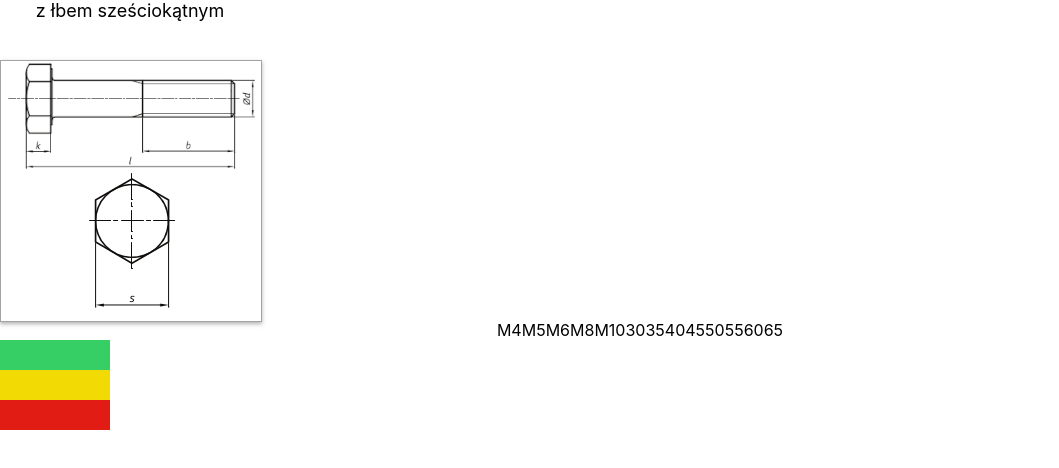
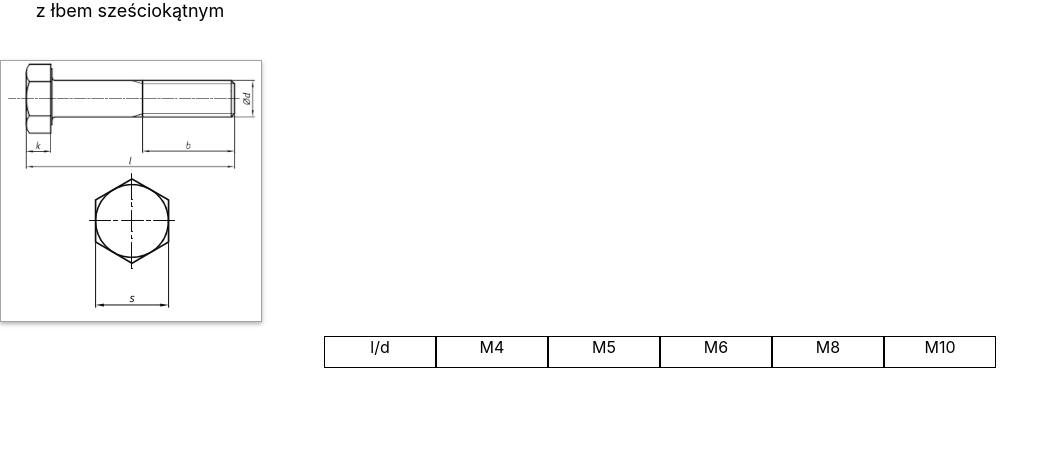
Before and after one commit to sqrniqer/ert, a React (Create React App) app: page /frontpage in a window 1280 px wide. Shown: the top 468 px of the page, without its empty margins (0-1059 px from the left). Built offline with nearby package versions, Linux system fonts and the light colour scheme.

Commit message:
trying to make functioning l/d table

```diff
--- a/src/components/ProductSizesTable/ProductSizesTable.js
+++ b/src/components/ProductSizesTable/ProductSizesTable.js
@@ -29,21 +29,24 @@ function TableCell(props){
         </div>
     )
 }
+let header_style = {
+  width: "110px",
+  height: "30px",
+  border: "1px solid black",
+  display: "inline-block"
+}
 
-function ProductSizesTable(props) {
-    let headers = [props.headers]
-    let rows = [props.rows]
 
+const ProductSizesTable = (props) => {
+    const headers = props.headers;
+    const rows = props.rows
+    const listHeaders = headers.map((header) =>
+      <div
+      className={"TableCell-Header-" + header}
+      style={header_style}>{header}</div>
+    );
     return (
-      <div className="product-main-table-container">
-        {props.headers}
-        {props.rows}
-
-        <TableCell diameter="M8" length="140" status={available}/>
-        <TableCell diameter="M8" length="140" status={temp_unavailable}/>
-        <TableCell diameter="M8" length="140" status={unavailable}/>
-      </div>
-
+      <ul>{listHeaders}</ul>
     );
   }
 
--- a/src/pages/Frontpage.js
+++ b/src/pages/Frontpage.js
@@ -2,13 +2,20 @@ import MainpageProductShowcase from '../components/MainpageProductShowcase/Mainp
 import ProductSizesTable from '../components/ProductSizesTable/ProductSizesTable'
 
 function Frontpage() {
+    const List = [
+      {
+        L: 30,
+        D: ['M4', 'M5', 'M6', 'M8', 'M10']
+      }
+    ]
     return (
       <div className="App">
         <MainpageProductShowcase  photo="/images/DIN931.png" Title='z łbem sześciokątnym'/>
         <ProductSizesTable
-        headers= {['M4', 'M5', 'M6', 'M8', 'M10']}
-        rows = {['30', '35', '40', '45', '50', '55', '60', '65']}
+        headers= {['l/d','M4', 'M5', 'M6', 'M8', 'M10']}
+        rows = {List}
         />
+
       </div>
 
     );
```
